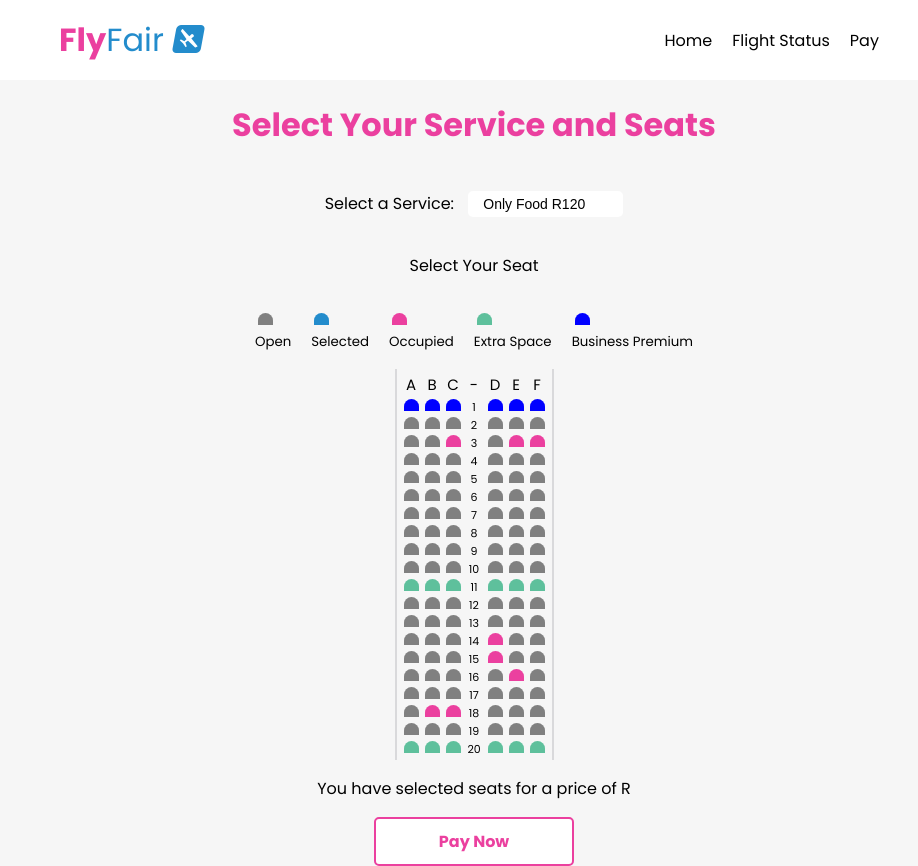
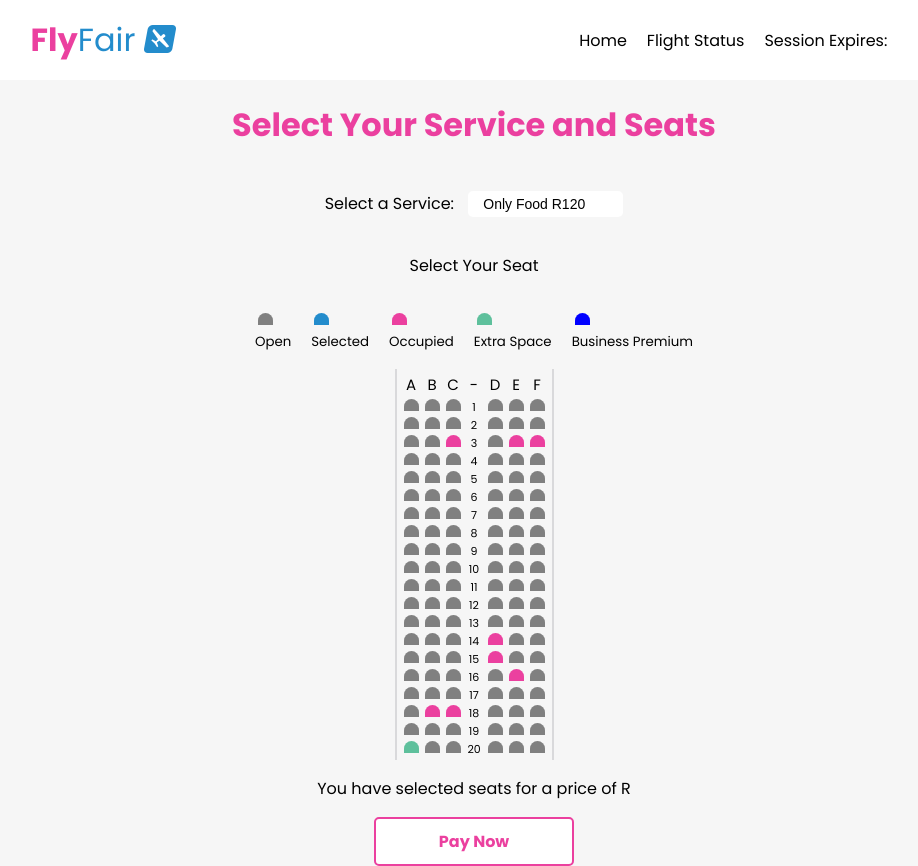
Before and after one commit to GerPut/plane-tickets, a plain HTML site: page index.html in a window 1280 px wide. Shown: the whole page, without its empty margins (166-1084 px from the left). Drawn offline with Linux system fonts and the light colour scheme.

Commit message:
Included countdown.

```diff
--- a/index.html
+++ b/index.html
@@ -19,7 +19,8 @@
             <ul>
                 <li>Home</li>
                 <li>Flight Status</li>
-                <li>Pay</li>
+                <li>Session Expires:</li>
+                <li id="countdown" class="countdown"></li>
             </ul>
         </div>
     </nav>
@@ -27,7 +28,7 @@
 
     <div class="service-container">
         <label for="">Select a Service:</label>
-        <select name="" id="service">
+        <select id="service">
             <option value="120">Only Food R120</option>
             <option value="100">Only Drinks R100</option>
             <option value="200">Food + Drinks R200</option>
@@ -36,7 +37,7 @@
     <p>Select Your Seat</p>
     <ul class="showcase">
         <li>
-            <div class="seat"></div>
+            <div class="seat open"></div>
             <small>Open</small>
         </li>
         <li>
@@ -60,7 +61,7 @@
     <div class="container">
         <div class="row">
             <p class="letter">A</p>
-            <div style="background-color: blue;" class="seat"></div>
+            <div class="seat" onclick="addCost()" id="premium"></div>
             <div class="seat"></div>
             <div class="seat"></div>
             <div class="seat"></div>
@@ -70,7 +71,7 @@
             <div class="seat"></div>
             <div class="seat"></div>
             <div class="seat"></div>
-            <div class="seat extra"></div>
+            <div class="seat"></div>
             <div class="seat"></div>
             <div class="seat"></div>
             <div class="seat"></div>
@@ -83,7 +84,7 @@
         </div>
         <div class="row">
             <p class="letter">B</p>
-            <div style="background-color: blue;" class="seat"></div>
+            <div class="seat" onclick="addCost()" id="premium2"></div>
             <div class="seat"></div>
             <div class="seat"></div>
             <div class="seat"></div>
@@ -93,7 +94,7 @@
             <div class="seat"></div>
             <div class="seat"></div>
             <div class="seat"></div>
-            <div class="seat extra"></div>
+            <div class="seat"></div>
             <div class="seat"></div>
             <div class="seat"></div>
             <div class="seat"></div>
@@ -102,11 +103,11 @@
             <div class="seat"></div>
             <div class="seat occupied"></div>
             <div class="seat"></div>
-            <div class="seat extra"></div>
+            <div class="seat"></div>
         </div>
         <div class="row">
             <p class="letter">C</p>
-            <div style="background-color: blue;" class="seat"></div>
+            <div class="seat" onclick="addCost()" id="premium3"></div>
             <div class="seat"></div>
             <div class="seat occupied"></div>
             <div class="seat"></div>
@@ -116,7 +117,7 @@
             <div class="seat"></div>
             <div class="seat"></div>
             <div class="seat"></div>
-            <div class="seat extra"></div>
+            <div class="seat"></div>
             <div class="seat"></div>
             <div class="seat"></div>
             <div class="seat"></div>
@@ -125,7 +126,7 @@
             <div class="seat"></div>
             <div class="seat occupied"></div>
             <div class="seat"></div>
-            <div class="seat extra"></div>
+            <div class="seat"></div>
         </div>
         <div class="row">
             <p class="letter">-</p>
@@ -152,7 +153,7 @@
         </div>
         <div class="row">
             <p class="letter">D</p>
-            <div style="background-color: blue;" class="seat"></div>
+            <div class="seat" onclick="addCost()" id="premium4"></div>
             <div class="seat"></div>
             <div class="seat"></div>
             <div class="seat"></div>
@@ -162,7 +163,7 @@
             <div class="seat"></div>
             <div class="seat"></div>
             <div class="seat"></div>
-            <div class="seat extra"></div>
+            <div class="seat"></div>
             <div class="seat"></div>
             <div class="seat"></div>
             <div class="seat occupied"></div>
@@ -171,11 +172,11 @@
             <div class="seat"></div>
             <div class="seat"></div>
             <div class="seat"></div>
-            <div class="seat extra"></div>
+            <div class="seat"></div>
         </div>
         <div class="row">
             <p class="letter">E</p>
-            <div style="background-color: blue;" class="seat"></div>
+            <div class="seat" onclick="addCost()" id="premium5"></div>
             <div class="seat"></div>
             <div class="seat occupied"></div>
             <div class="seat"></div>
@@ -185,7 +186,7 @@
             <div class="seat"></div>
             <div class="seat"></div>
             <div class="seat"></div>
-            <div class="seat extra"></div>
+            <div class="seat"></div>
             <div class="seat"></div>
             <div class="seat"></div>
             <div class="seat"></div>
@@ -194,11 +195,11 @@
             <div class="seat"></div>
             <div class="seat"></div>
             <div class="seat"></div>
-            <div class="seat extra"></div>
+            <div class="seat"></div>
         </div>
         <div class="row">
             <p class="letter">F</p>
-            <div style="background-color: blue;" class="seat"></div>
+            <div class="seat" onclick="addCost()" id="premium6"></div>
             <div class="seat"></div>
             <div class="seat occupied"></div>
             <div class="seat"></div>
@@ -208,7 +209,6 @@
             <div class="seat"></div>
             <div class="seat"></div>
             <div class="seat"></div>
-            <div class="seat extra"></div>
             <div class="seat"></div>
             <div class="seat"></div>
             <div class="seat"></div>
@@ -217,7 +217,8 @@
             <div class="seat"></div>
             <div class="seat"></div>
             <div class="seat"></div>
-            <div class="seat extra"></div>
+            <div class="seat"></div>
+            <div class="seat"></div>
         </div>
 
 
```
